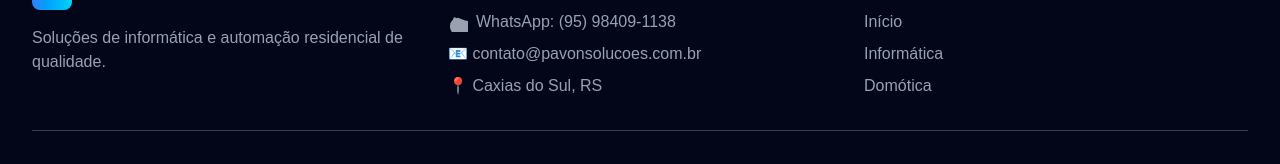
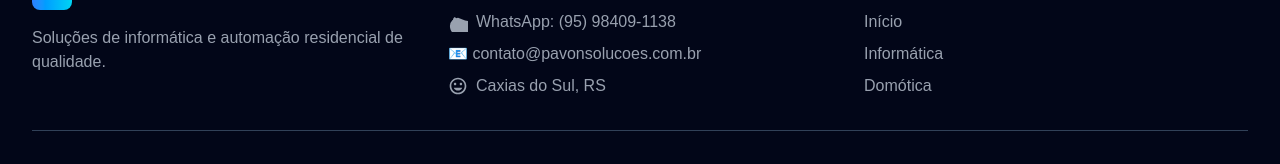
Before and after one commit to yoepo2026-alt/pavonsolucoes, a Next.js app: page / in a window 1280 px wide. Shown: the part 2991-3155 px from the top of the page. Built offline with nearby package versions, Linux system fonts and the light colour scheme.

Commit message:
Google Maps

```diff
--- a/app/components/Footer.tsx
+++ b/app/components/Footer.tsx
@@ -1,6 +1,7 @@
 export default function Footer() {
   const whatsappNumber = '5595984091138'; // +55 95 98409-1138 sem símbolos
   const whatsappUrl = `https://wa.me/${whatsappNumber}`;
+  const locationUrl = 'https://maps.google.com/maps/search/Caxias+do+Sul,+RS';
 
   return (
     <footer className="bg-slate-950 border-t border-slate-700 py-12 px-4 sm:px-6 lg:px-8">
@@ -32,7 +33,19 @@ export default function Footer() {
                 </a>
               </li>
               <li>📧 contato@pavonsolucoes.com.br</li>
-              <li>📍 Caxias do Sul, RS</li>
+              <li>
+                <a
+                  href={locationUrl}
+                  target="_blank"
+                  rel="noopener noreferrer"
+                  className="hover:text-blue-400 transition flex items-center gap-2"
+                >
+                  <svg className="w-5 h-5" fill="currentColor" viewBox="0 0 24 24">
+                    <path d="M12 2C6.48 2 2 6.48 2 12s4.48 10 10 10 10-4.48 10-10S17.52 2 12 2zm0 18c-4.42 0-8-3.58-8-8s3.58-8 8-8 8 3.58 8 8-3.58 8-8 8zm3.5-9c.83 0 1.5-.67 1.5-1.5S16.33 8 15.5 8 14 8.67 14 9.5s.67 1.5 1.5 1.5zm-7 0c.83 0 1.5-.67 1.5-1.5S9.33 8 8.5 8 7 8.67 7 9.5 7.67 11 8.5 11zm3.5 6.5c2.33 0 4.31-1.46 5.11-3.5H6.89c.8 2.04 2.78 3.5 5.11 3.5z"/>
+                  </svg>
+                  Caxias do Sul, RS
+                </a>
+              </li>
             </ul>
           </div>
           <div>
```
